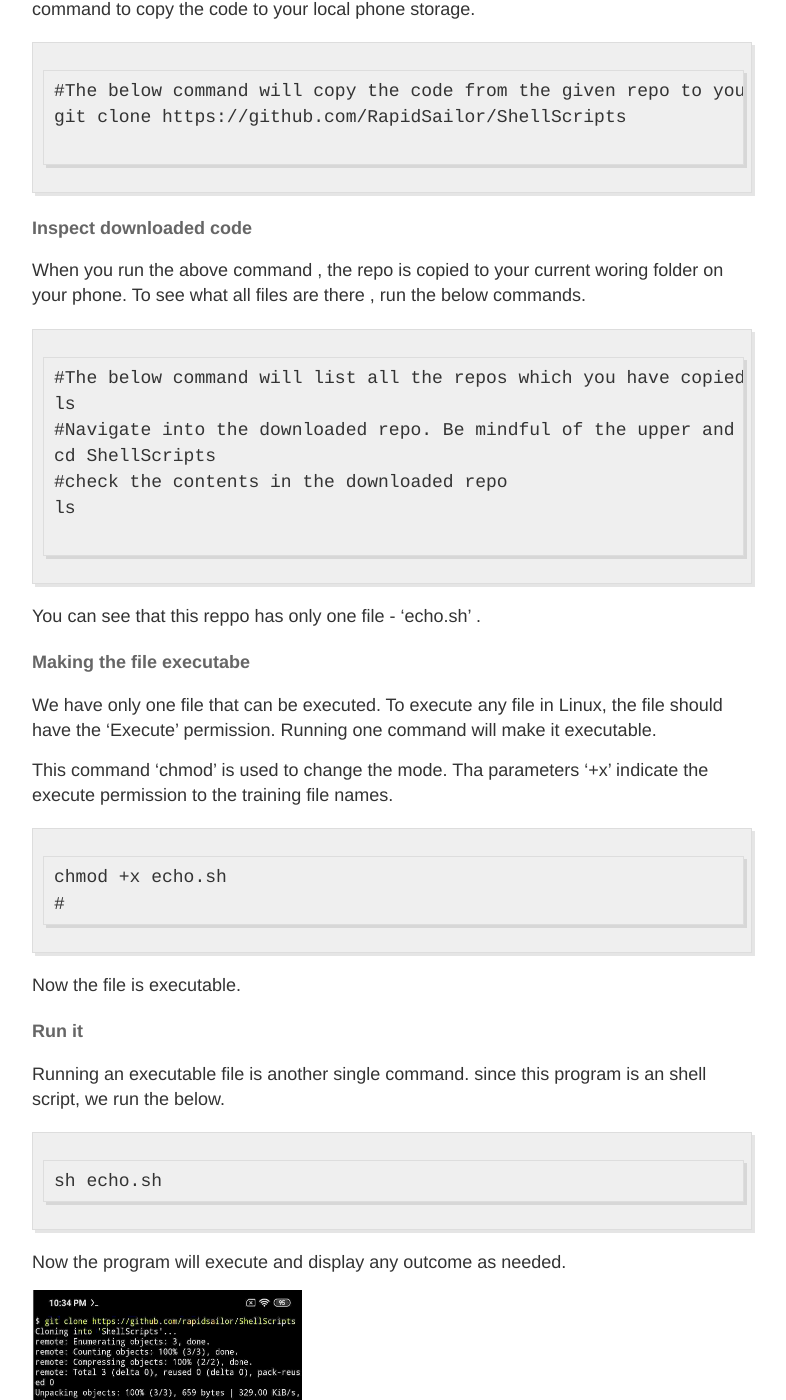
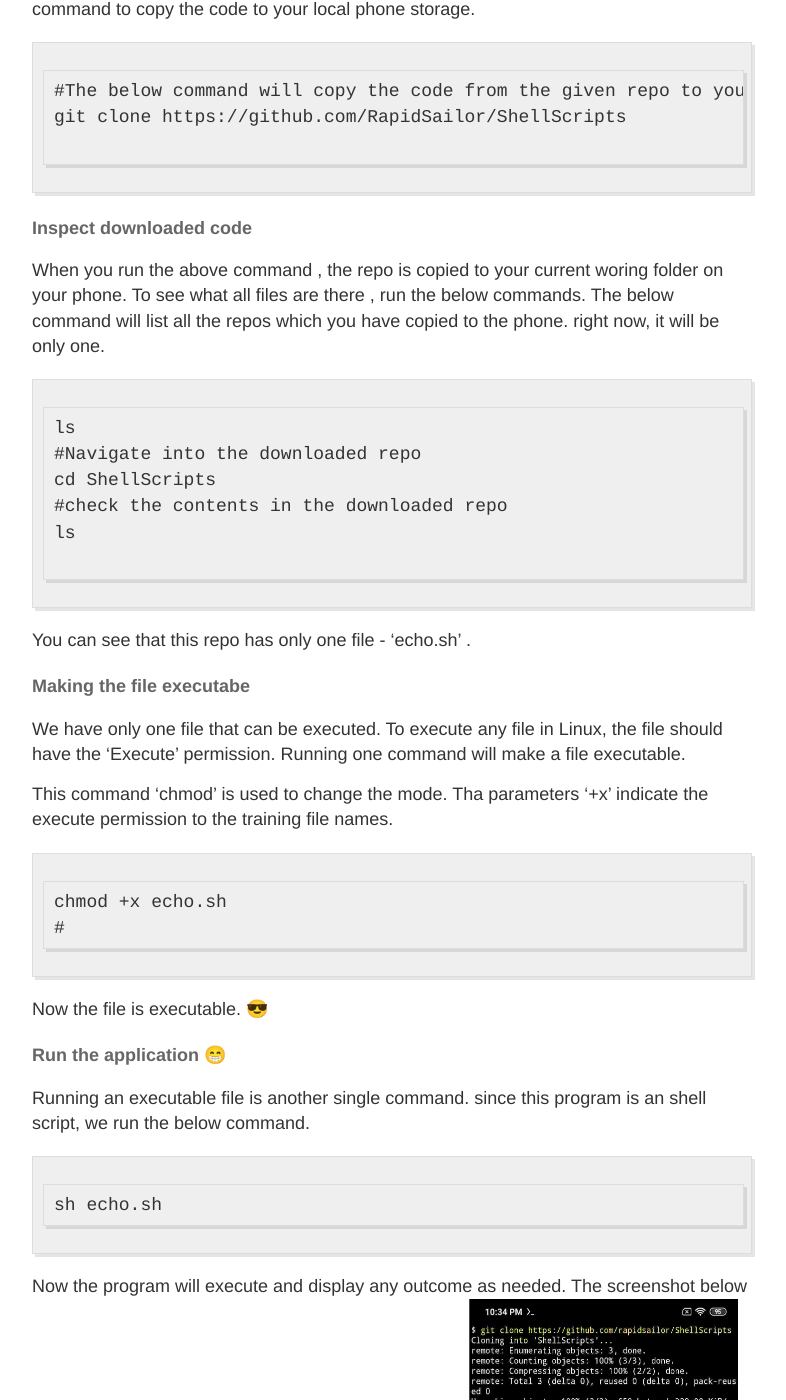
Before and after one commit to golden-eagle-blog/golden-eagle-blog.github.io, a Jekyll site: the page built from _posts/2020-06-25-Termux-The-Android-Terminal.md, in a window 1280 px wide and 1400 px high, scrolled down 4452 px. Shown: the whole window, without its empty margins (248-1034 px from the left). Built offline with Jekyll 4.4.1, drawn with Linux system fonts in a browser that asks for light colours; comment, search, counter and statistics services are not loaded; some of the changed text lies outside the part shown.

Commit message:
Update 2020-06-25-Termux-The-Android-Terminal.md

````diff
--- a/_posts/2020-06-25-Termux-The-Android-Terminal.md
+++ b/_posts/2020-06-25-Termux-The-Android-Terminal.md
@@ -75,6 +75,7 @@
 
 I am going to use a Github repo called "ShellScripts" owned by the developer "RapidSailor". This is by far the simplest shell script repo you can get.
 It is a one line command to copy the code to your local phone storage.
+
 ```
 #The below command will copy the code from the given repo to your phone.
 git clone https://github.com/RapidSailor/ShellScripts
@@ -84,21 +85,20 @@
 
 When you run the above command , the repo is copied to your current woring folder on your phone.
 To see what all files are there , run the below commands.
-
+The below command will list all the repos which you have copied to the phone. right now, it will be only one.
 ```
-#The below command will list all the repos which you have copied to the phone. right now, it will be only one.
 ls
-#Navigate into the downloaded repo. Be mindful of the upper and lowercase to be used as the folder name.
+#Navigate into the downloaded repo
 cd ShellScripts
 #check the contents in the downloaded repo
 ls
 
 ```
-You can see that this reppo has only one file - 'echo.sh' .
+You can see that this repo has only one file - 'echo.sh' .
 
 #### Making the file executabe
 We have only one file that can be executed. To execute any file in Linux, the file should have the 'Execute' permission.
-Running one command will make it executable.
+Running one command will make a file executable.
 
 This command 'chmod' is used to change the mode. Tha parameters '+x' indicate the execute permission to the training file names.
 
@@ -106,15 +106,25 @@
 chmod +x echo.sh
 #
 ```
-Now the file is executable.
+Now the file is executable. &#128526;
 
-#### Run it
+#### Run the application &#128513;
 Running an executable file is another single command.
-since this program is an shell script, we run the below.
+since this program is an shell script, we run the below command.
 
 ```
 sh echo.sh
 ```
 Now the program will execute and display any outcome as needed.
+The screenshot below with show the sequence of execution and its outcome.
+<img src="/images/posts/Termux1/TermuxExecute.jpg" alt="Termux Execution" width="270" height="250" class="center">
 
-<img src="/images/posts/Termux1/TermuxExecute.jpg" alt="Termux Execution" width="270" height="250" class="center">
+We are done executing a basic shell script program using Termux on your android phone. &#128519;
+
+Doesnt it feel great and nerdy &#128520l ?
+Now you are ready to explore the possibilities of Termux. Get out and explore.
+
+#### A word of caution - &#128565; Do not clone and run anything you come across.
+Not all the code you see will be safe . There may be malicious code as well. Inspect the code once before you execute something. If you are not very sure , do some googling about that repo. If you sespect something do not execute.
+
+Stay safe and enjoy. &#129321;
````
